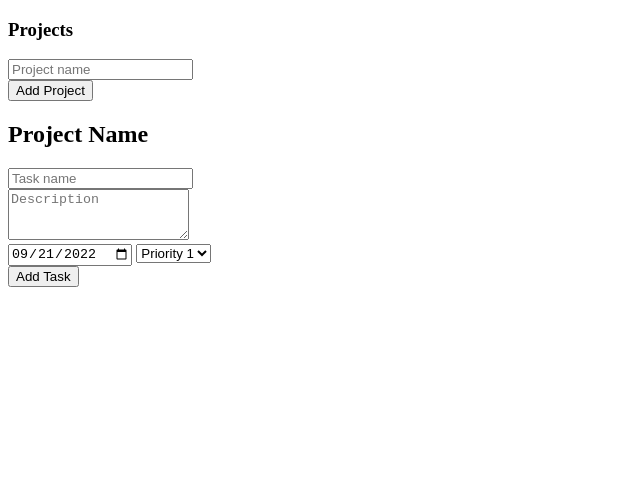
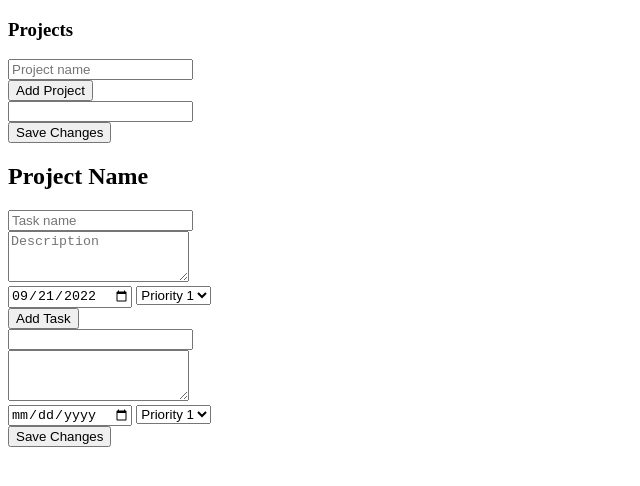
Before and after one commit to Jaylonnet/to-do, a website built with webpack: page src/index.html in a window 1280 px wide. Shown: the whole page, without its empty margins (0-640 px from the left). Built offline with nearby package versions, Linux system fonts and the light colour scheme.

Commit message:
Removed hide class from forms

```diff
--- a/src/index.html
+++ b/src/index.html
@@ -21,7 +21,7 @@
                 </div>
             </form>
 
-            <form action="" id="edit-project-form" class="hide">
+            <form action="" id="edit-project-form">
                 <div><input type="text" id="project-title" /></div>
                 <div>
                     <button type="button" id="edit-project-btn">Save Changes</button>
@@ -49,7 +49,7 @@
                 </div>
             </form>
 
-            <form action="" id="edit-task-form" class="hide">
+            <form action="" id="edit-task-form">
                 <div><input type="text" id="task-title" /></div>
                 <div><textarea id="task-description" rows="3"></textarea></div>
                 <div>
```
Also changed, not shown: dist/index.html.
